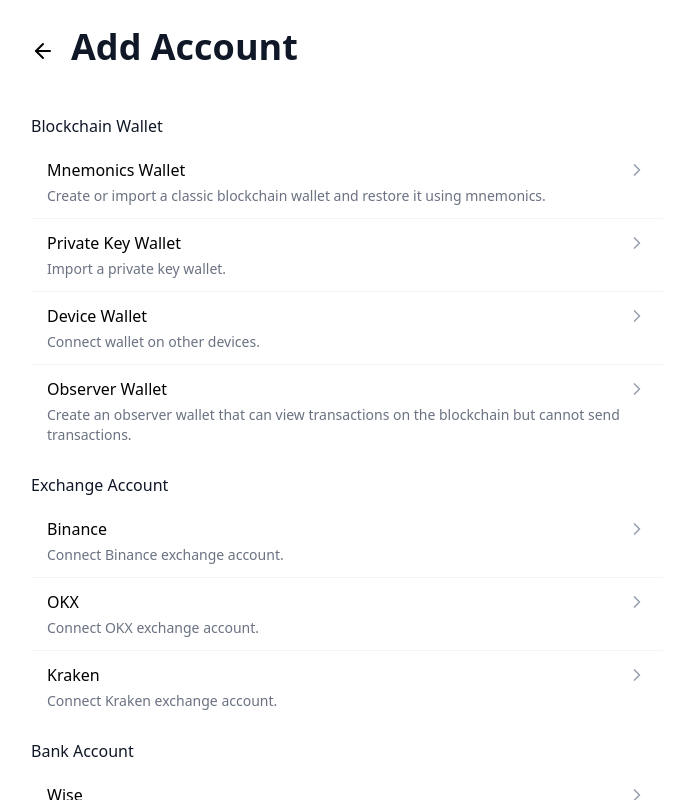
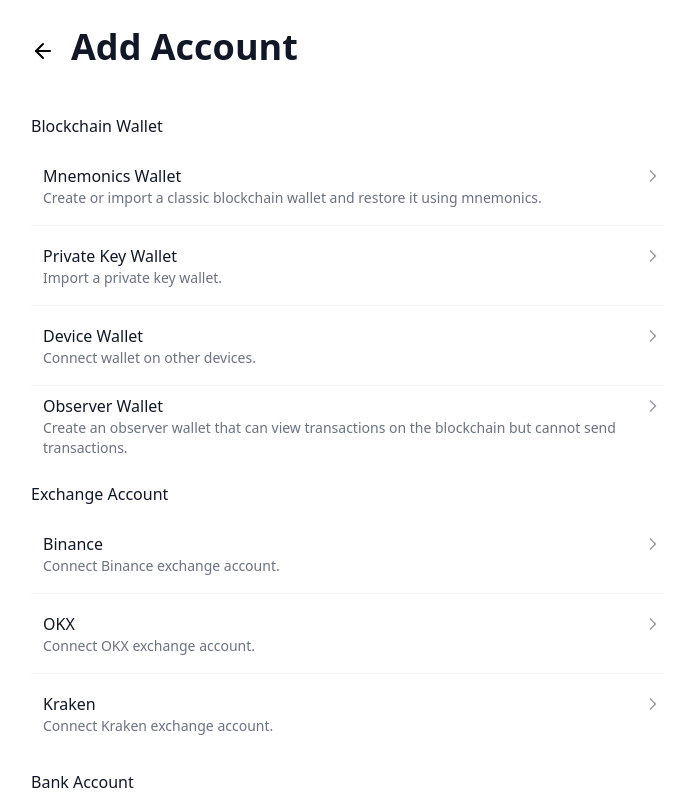
Before and after one commit to tiannian/sigma-wallet, a React (Vite) app in the folder wallet/: page /account/create in a window 1280 px wide. Shown: the whole page, without its empty margins (293-981 px from the left). Built offline with nearby package versions, Linux system fonts and the light colour scheme; the HTML template or start-up script is replaced by a standard one.

Commit message:
add list of add wallet

```diff
--- a/wallet/src/components/list/ListItemHorizontal.jsx
+++ b/wallet/src/components/list/ListItemHorizontal.jsx
@@ -13,19 +13,6 @@ const ListItemHorizontal = ({ icon, top, bottom, onClick, className = '' }) => {
       return <div className={className}>{item.text}</div>;
     }
     return <div className='text-sm text-gray-500'>{item}</div>;
-  };
-
-  const renderTop = section => {
-    if (!section) return null;
-    if (React.isValidElement(section)) {
-      return section;
-    }
-    return (
-      <div className='flex items-center justify-between w-full'>
-        {renderText(section.left)}
-        {renderText(section.right)}
-      </div>
-    );
   };
 
   const renderSection = section => {
--- a/wallet/src/pages/account/AddAccount.jsx
+++ b/wallet/src/pages/account/AddAccount.jsx
@@ -2,6 +2,7 @@ import React, { useState } from 'react';
 import { useTranslation } from 'react-i18next';
 import PageHeader from '../../components/PageHeader';
 import GroupListItem from '../../components/GroupListItem';
+import ListItemHorizontal from '../../components/list/ListItemHorizontal';
 import * as Feather from 'react-feather';
 
 const AddAccount = ({ onNavigate }) => {
@@ -98,17 +99,19 @@ const AddAccount = ({ onNavigate }) => {
             render_items={() => (
               <>
                 {group.items.map((item, itemIndex) => (
-                  <div
+                  <ListItemHorizontal
                     key={itemIndex}
-                    className='flex flex-col py-3 px-4 hover:bg-gray-50 cursor-pointer'
+                    icon={null}
+                    top={{
+                      left: { text: item.label, isTitle: true },
+                      right: <Feather.ChevronRight className='w-5 h-5 text-gray-400' />,
+                    }}
+                    bottom={{
+                      left: item.description,
+                      right: null,
+                    }}
                     onClick={() => handleTypeSelect(item.key)}
-                  >
-                    <div className='flex items-center justify-between'>
-                      <span className='text-base font-medium'>{item.label}</span>
-                      <Feather.ChevronRight className='w-5 h-5 text-gray-400' />
-                    </div>
-                    <span className='text-sm text-gray-500 mt-1'>{item.description}</span>
-                  </div>
+                  />
                 ))}
               </>
             )}
```
